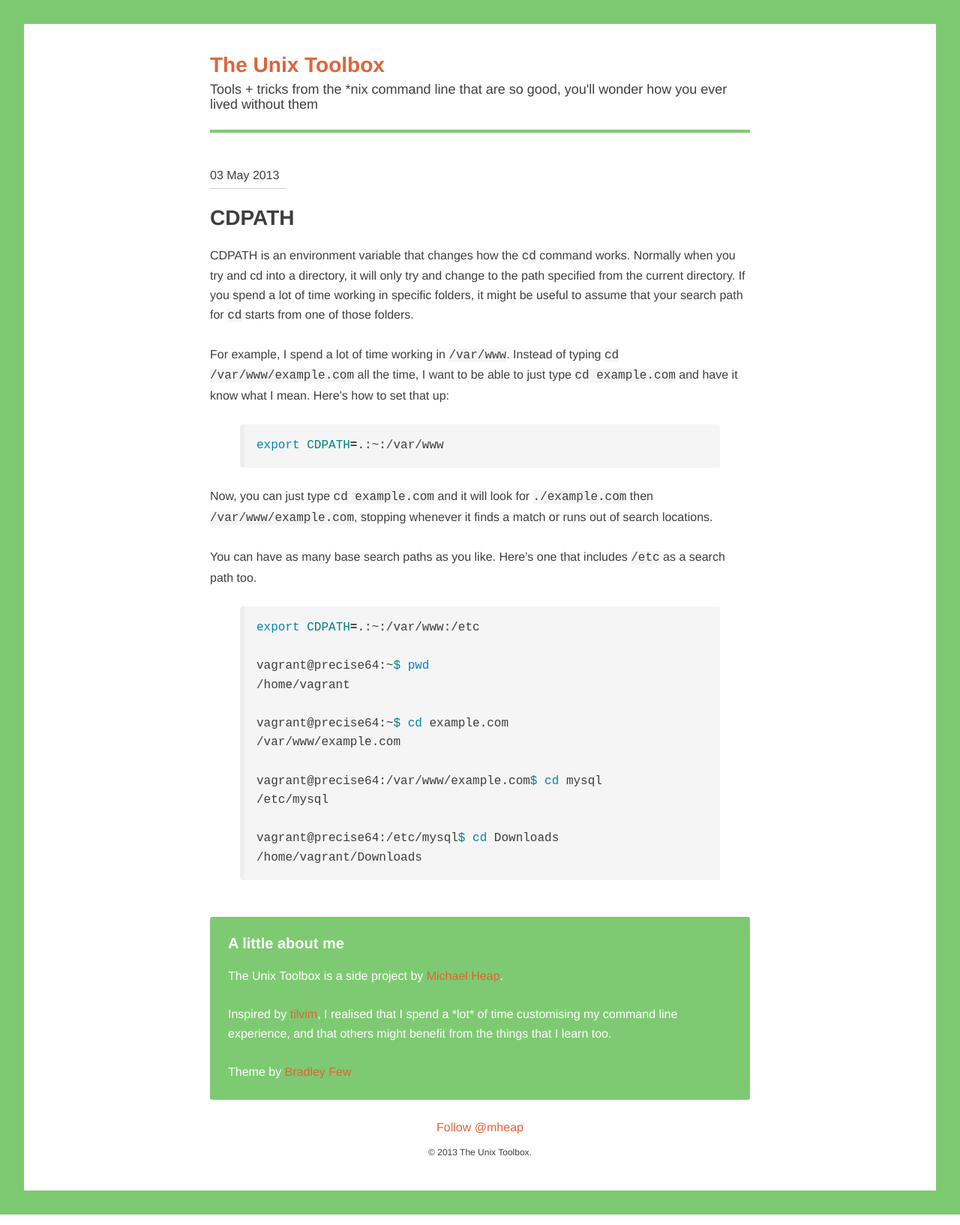
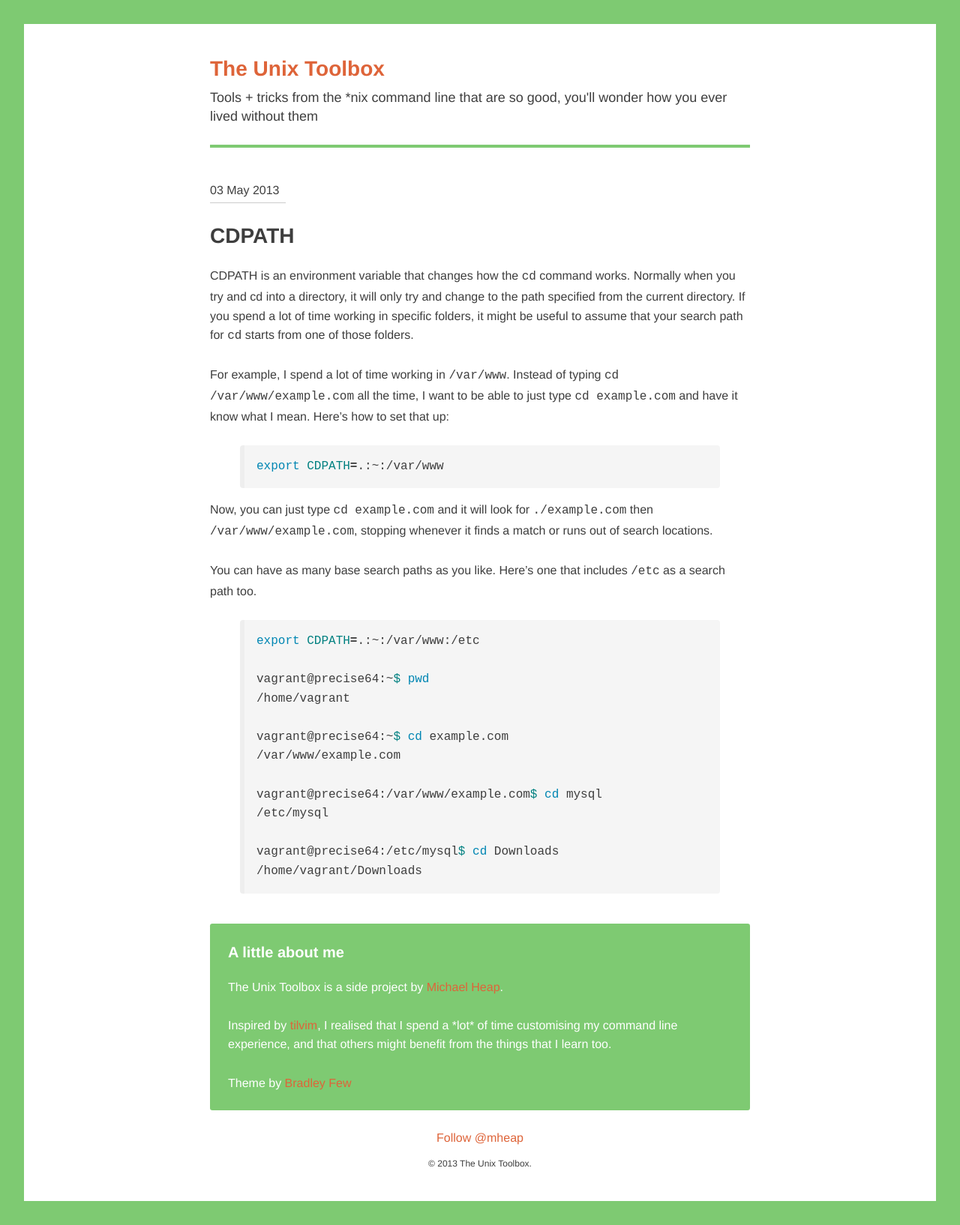
Before and after one commit to mheap/theunixtoolbox.com, a Jekyll site: the page built from index.html, in a window 1280 px wide. Shown: the whole page at 75% size. Built offline with Jekyll 4.4.1, drawn with Linux system fonts in a browser that asks for light colours; Markdown is read by kramdown in place of the engine named in the settings; comment, search, counter and statistics services are not loaded.

Commit message:
Fixes a few things;
- Adds overflow:auto to the pre tags.
- Increased line-height on headings to improve readability - mainly the strapline

```diff
--- a/assets/css/index.css
+++ b/assets/css/index.css
@@ -116,7 +116,7 @@ table {
  ========================================================================== */
 .hx, h6, .h6, h5, .h5, h4, .h4, h3, .h3, h2, .h2, h1, .h1, .h1-l, .h1-xl {
   margin: 0 0 1em;
-  line-height: 1.1;
+  line-height: 1.4;
   font-weight: bold;
   -webkit-font-smoothing: antialiased;
 }
@@ -177,7 +177,6 @@ p, blockquote, ul, ol, dl, menu, pre {
 
 .highlight {
   background: #ffffff;
-  margin-bottom: 1.6em;
 }
 
 .highlight .c {
@@ -674,6 +673,10 @@ p, blockquote, ul, ol, dl, menu, pre {
   border-radius: .25em;
 }
 
+.post pre {
+  overflow: auto;
+}
+
 .post .highlight pre:last-of-type {
   margin-bottom: 0;
 }
@@ -688,11 +691,3 @@ p, blockquote, ul, ol, dl, menu, pre {
   font-size: 0.75em;
   margin-bottom: 0;
 }
-
-code {
-  background: whiteSmoke;
-}
-
-pre {
-  overflow: auto;
-}
--- a/assets/css/sass/base/_base.scss
+++ b/assets/css/sass/base/_base.scss
@@ -123,7 +123,7 @@ table {
 
 .hx {
   margin: 0 0 1em;
-  line-height: 1.1;
+  line-height: 1.4;
   font-weight: bold;
   -webkit-font-smoothing: antialiased;
 }
--- a/assets/css/sass/modules/_post.scss
+++ b/assets/css/sass/modules/_post.scss
@@ -35,6 +35,10 @@
   border-radius: .25em;
 }
 
+.post pre {
+  overflow: auto;
+}
+
 .post .highlight pre:last-of-type {
   margin-bottom: 0;
 }
```
Also changed, not shown: 1 other file.
